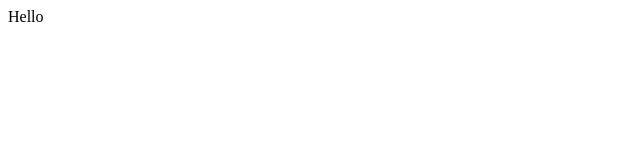
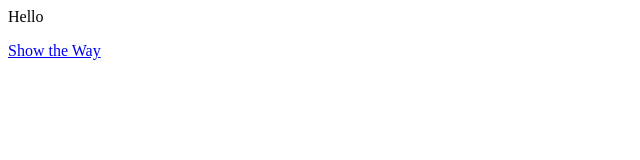
Before and after one commit to GoogleDrift/googledrift.github.io, a plain HTML site: page index.html in a window 1280 px wide. Shown: the whole page, without its empty margins (0-640 px from the left). Drawn offline with Linux system fonts and the light colour scheme.

Commit message:
Update index.html

```diff
--- a/index.html
+++ b/index.html
@@ -4,5 +4,6 @@
 </head>
 <body>
     <p>Hello</p>
+    <div class="showtheway"><a href="https://showtheway.io/to/40.712775,-74.005973?name=New%20York" target="_blank" title="Show the Way to New York with your favorite navigation application">Show the Way</a></div><script src="https://showtheway.io/w.js" async="async" type="text/javascript"></script>
 </body>
 </html>
```
